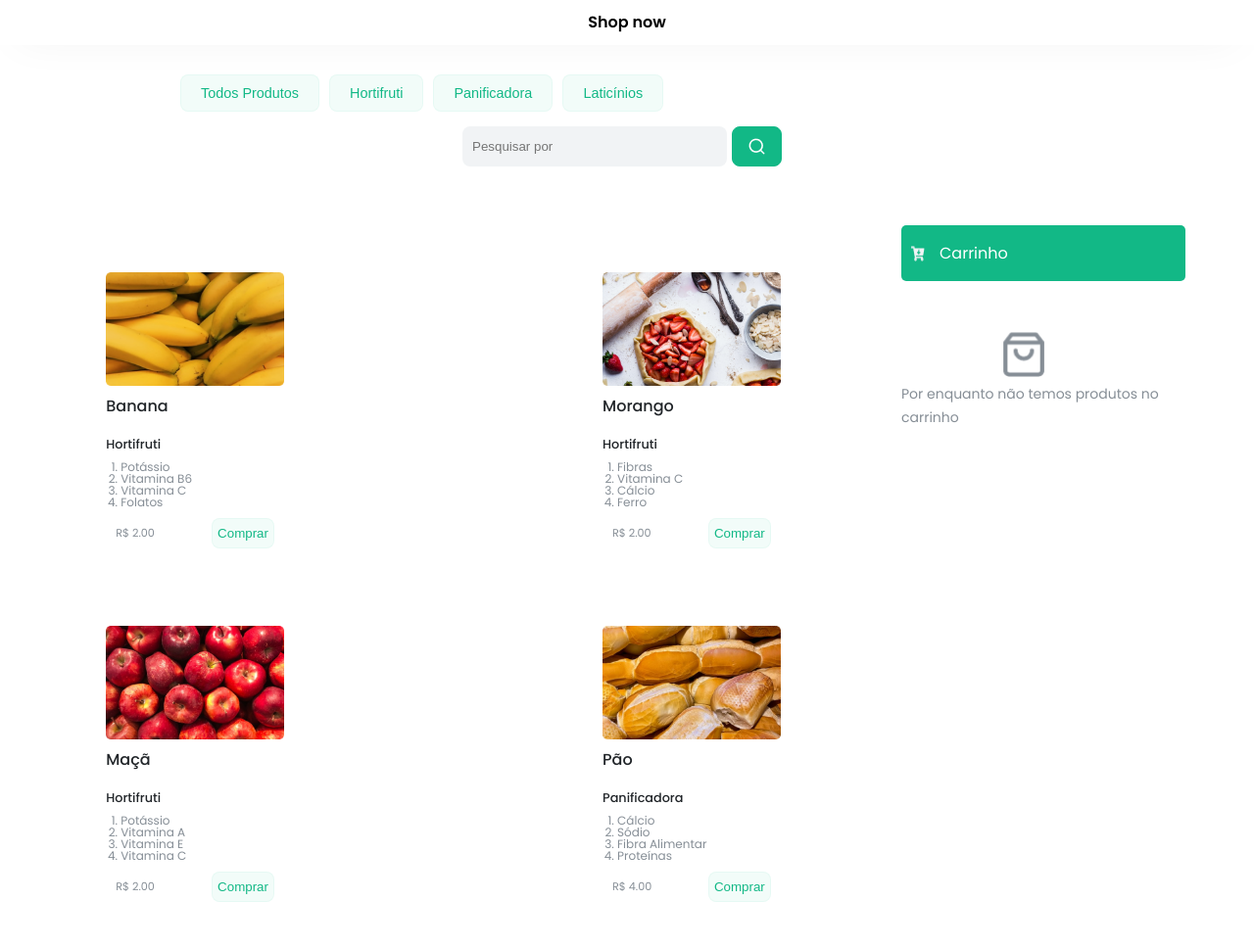
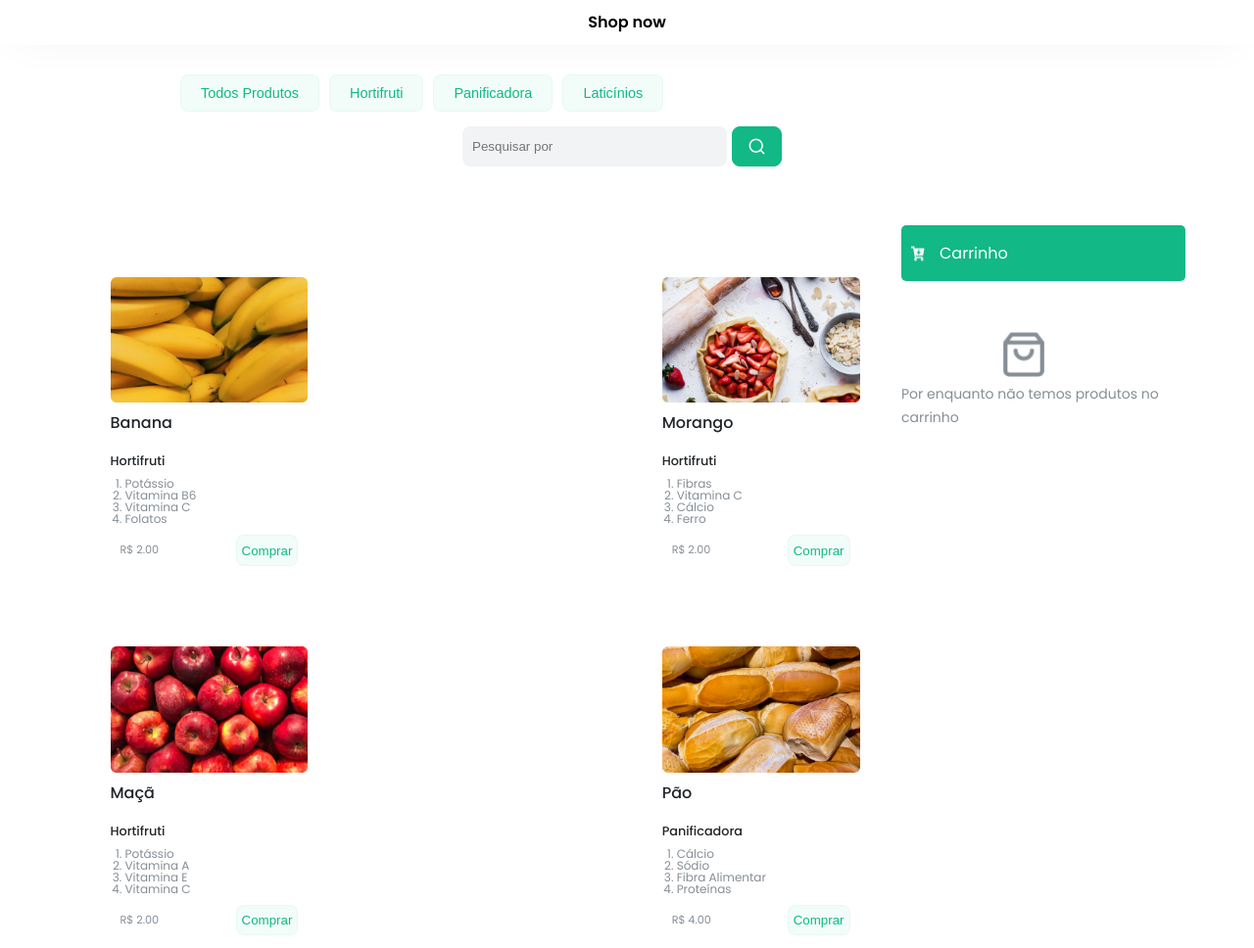
Before and after one commit to Kenzie-Academy-Brasil-Developers/entrega-lista-produtos-m2-sprint-1b-Hiago-Rocha, a plain HTML site: page index.html in a window 1280 px wide. Shown: the top 968 px of the page at 98% size. Drawn offline with Linux system fonts and the light colour scheme.

Commit message:
finaliza css

```diff
--- a/src/css/style.css
+++ b/src/css/style.css
@@ -152,7 +152,7 @@ main {
     color: #212529;
 }
 .containerListaProdutos ul li ol {
-
+    display: none;
     margin-top: 10px;
     list-style: decimal;
     color: #868e96;
@@ -445,7 +445,7 @@ main {
     flex-wrap: wrap;
     justify-content: space-between;
     margin-top: 40px;
-    width: 90%;
+    width: 100%;
     }
 
     .containerListaProdutos ul li {
@@ -485,6 +485,8 @@ main {
     color: #212529;
     }
 .containerListaProdutos ul li ol {
+    display: flex;
+    flex-direction: column;
     margin-top: 10px;
     list-style: decimal;
     color: #868e96;
```
